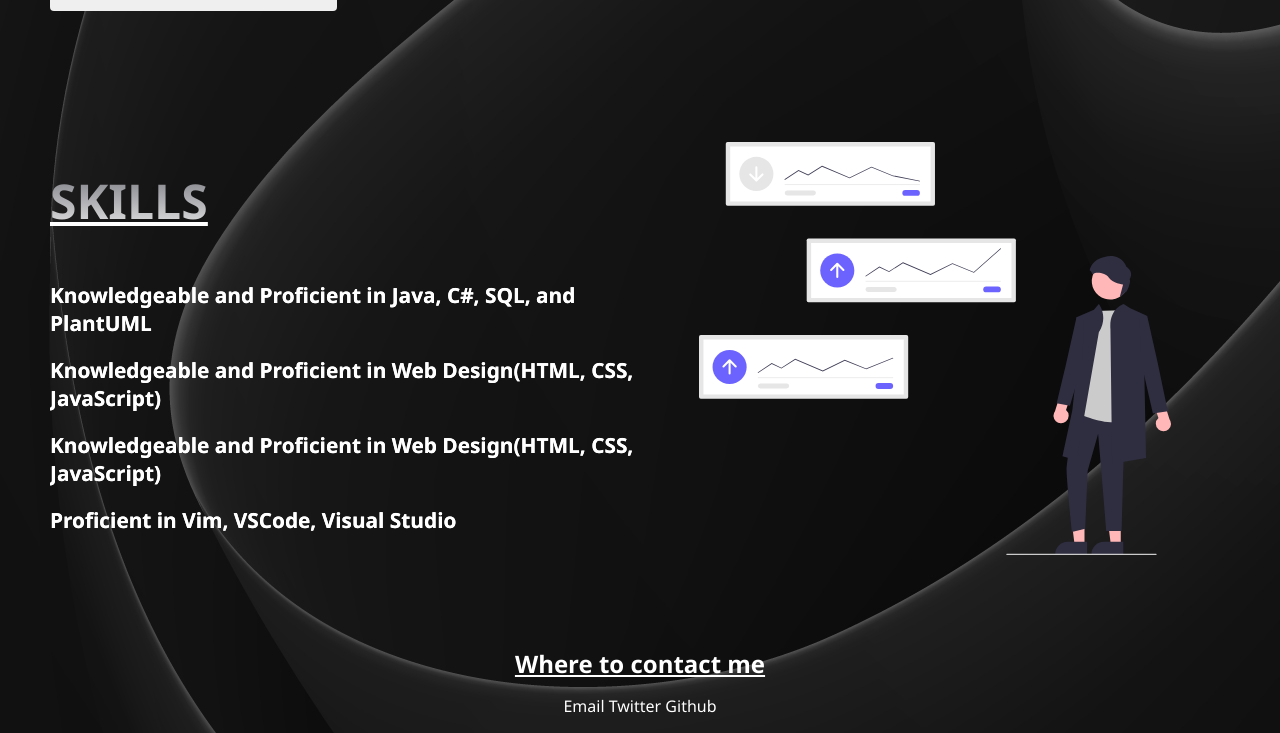
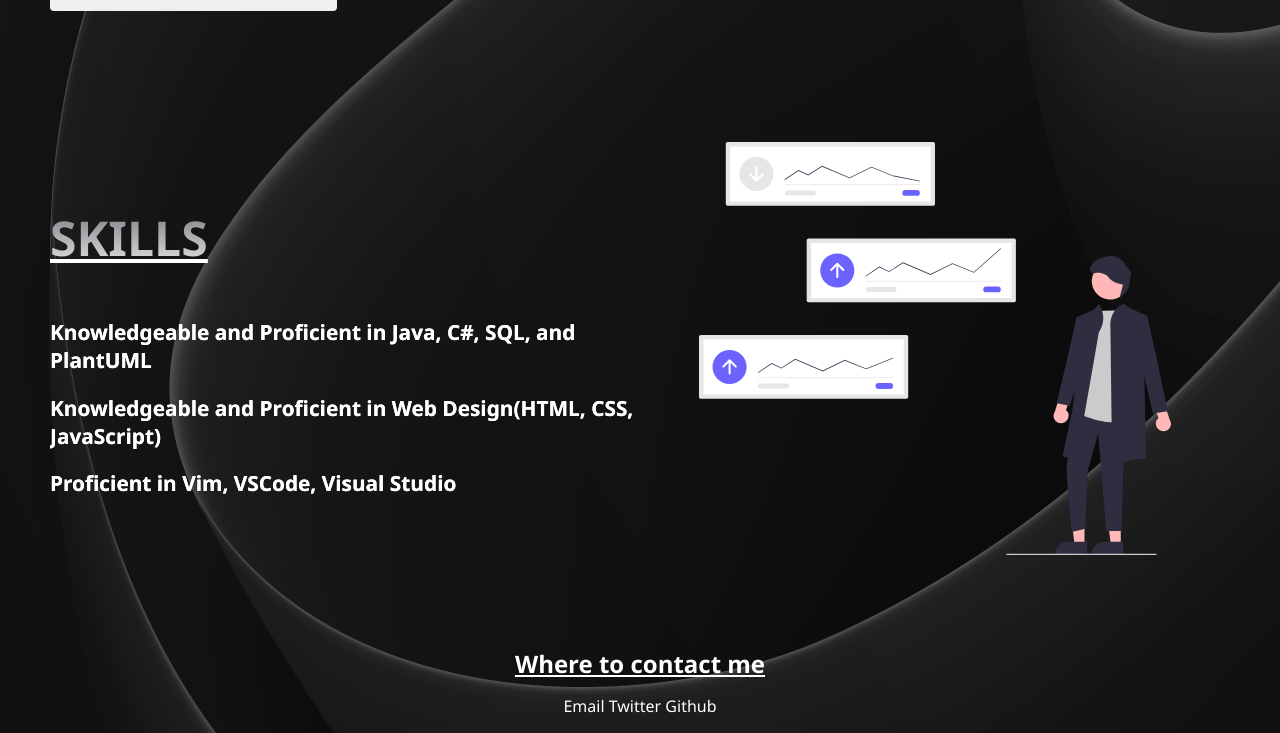
Before and after one commit to jaxkstrafe/jaxkstrafe.github.io, a plain HTML site: page MainPage/AboutMe.html in a window 1280 px wide. Shown: the part 569-1302 px from the top of the page. Drawn offline with Linux system fonts and the light colour scheme; a script that the page names is missing.

Commit message:
Removed duplicated line

```diff
--- a/MainPage/AboutMe.html
+++ b/MainPage/AboutMe.html
@@ -57,7 +57,6 @@
                 <ul>
                     <p>Knowledgeable and Proficient in Java, C#, SQL, and PlantUML</p>
                     <p>Knowledgeable and Proficient in Web Design(HTML, CSS, JavaScript)</p>
-                    <p>Knowledgeable and Proficient in Web Design(HTML, CSS, JavaScript)</p>
                     <p>Proficient in Vim, VSCode, Visual Studio</p>
                 </ul>
             </div>
```
